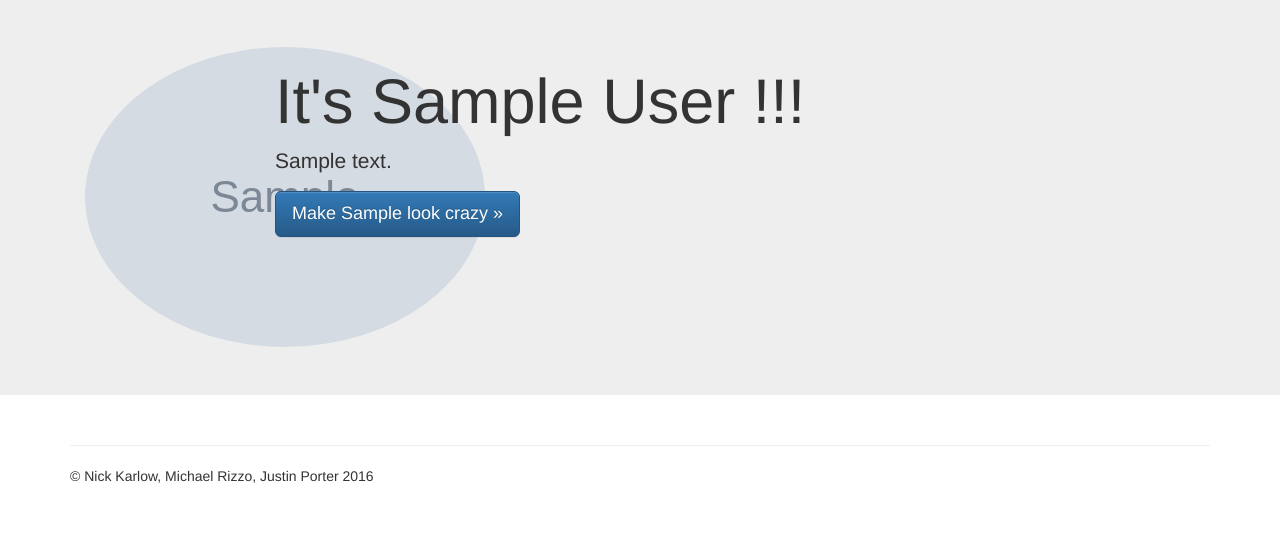
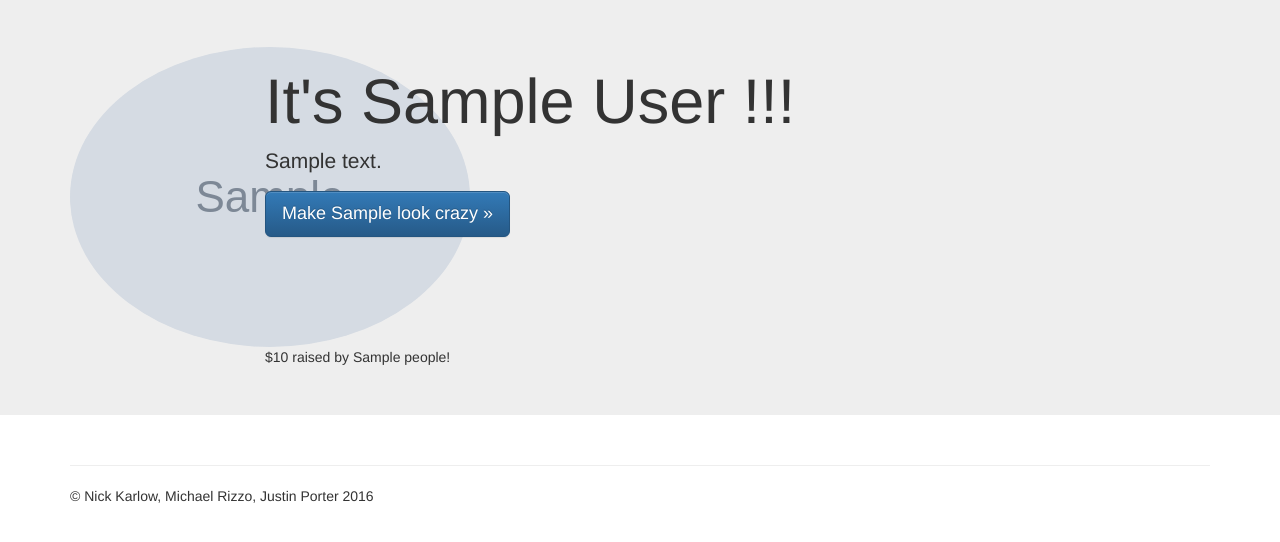
Before and after one commit to justinrporter/haircut, a Django app: template app/templates/app/contestant_detail.html in a window 1280 px wide. Shown: the part 51-593 px from the top of the page. Run offline with Django 3.2, Linux system fonts and the light colour scheme; tables that the repository leaves empty hold one stand-in row (values such as "Sample post"); the template is opened without the code that fills it: values that come from a table or form of the project are taken from there, most other values are stand-ins (such as "Sample title", 1, 10 or a date in 2020); grey boxes marked "Sample" are stand-in pictures; parts of the project's set-up code (start-up, migrations or seed data) failed here and were passed over; some libraries are stand-ins or nearby versions.

Commit message:
fixed a couple bugs in models and basic_data.  Updated the contestant view to display total amount raised by # of people

```diff
--- a/app/models.py
+++ b/app/models.py
@@ -27,7 +27,7 @@ class Donation(models.Model):
     created = models.DateTimeField(auto_now_add=True)
 
     def __unicode__(self):
-        return email+": "+transaction_id
+        return self.email+": "+self.transaction_id
 
 
 class Haircut(models.Model):
--- a/app/templates/app/contestant_detail.html
+++ b/app/templates/app/contestant_detail.html
@@ -7,6 +7,7 @@
     <!-- Main jumbotron for a primary marketing message or call to action -->
     <div class="jumbotron ">
       <div class="container">
+        <div class="row">
           <div class="col-md-2">
             <img src="{{object.photo}}" class="img-circle" alt="{{object.first_name}}" />
           </div>
@@ -14,6 +15,13 @@
             <h1>It's {{ contestant.first_name }} {{ contestant.last_name}} !!!</h1>
             <p>{{object.bio}}</p>
             <p><a class="btn btn-primary btn-lg" href="{% url 'contestant-donate' pk=contestant.pk %}" role="button">Make {{ contestant.first_name }} look crazy &raquo;</a></p>
+          </div>
+        </div>
+        <div class="row">
+          <div class="col-md-2"></div>
+          <div class="col-md-10">
+            ${{ donation_total }} raised by {{ donation_people }} people!
+          </div>
         </div>
       </div>
     </div>
@@ -29,7 +37,7 @@
             <p class="lead">${{ haircut.goal_amount}}</p>
             <p>{% lorem 30 w %}</p>
 
-            {{ progresses }}
+            {{ progresses }} <!-- FIXME: is this a rememnant? -->
 
             <div class="progress">
               <div class="progress-bar" role="progressbar" aria-valuenow="{{haircut.progress}}" aria-valuemin="0" aria-valuemax="100" style="width: {{haircut.progress}}%;">{{ haircut.progress | floatformat:1 }}%</div>
--- a/scripts/basic_data.py
+++ b/scripts/basic_data.py
@@ -1,3 +1,5 @@
+# -*- coding: utf-8 -*-
+
 from app.models import Contestant, Donation, Haircut
 
 c = Contestant.objects.create(
@@ -27,7 +29,7 @@ Donation.objects.create(
     contestant=c)
 
 Donation.objects.create(
-    transaction_id='asdfee13234231ddsfd',
+    transaction_id='asdfee13235231ddsfd',
     email="another_one@ggg.com",
     amount=15,
     contestant=c)
```
Also changed, not shown: app/views.py (+14 -2 lines), app/migrations/0001_initial.py, app/migrations/0002_auto_20160418_0234.py (deleted). Lines whose indentation alone changed are shown as unchanged.
